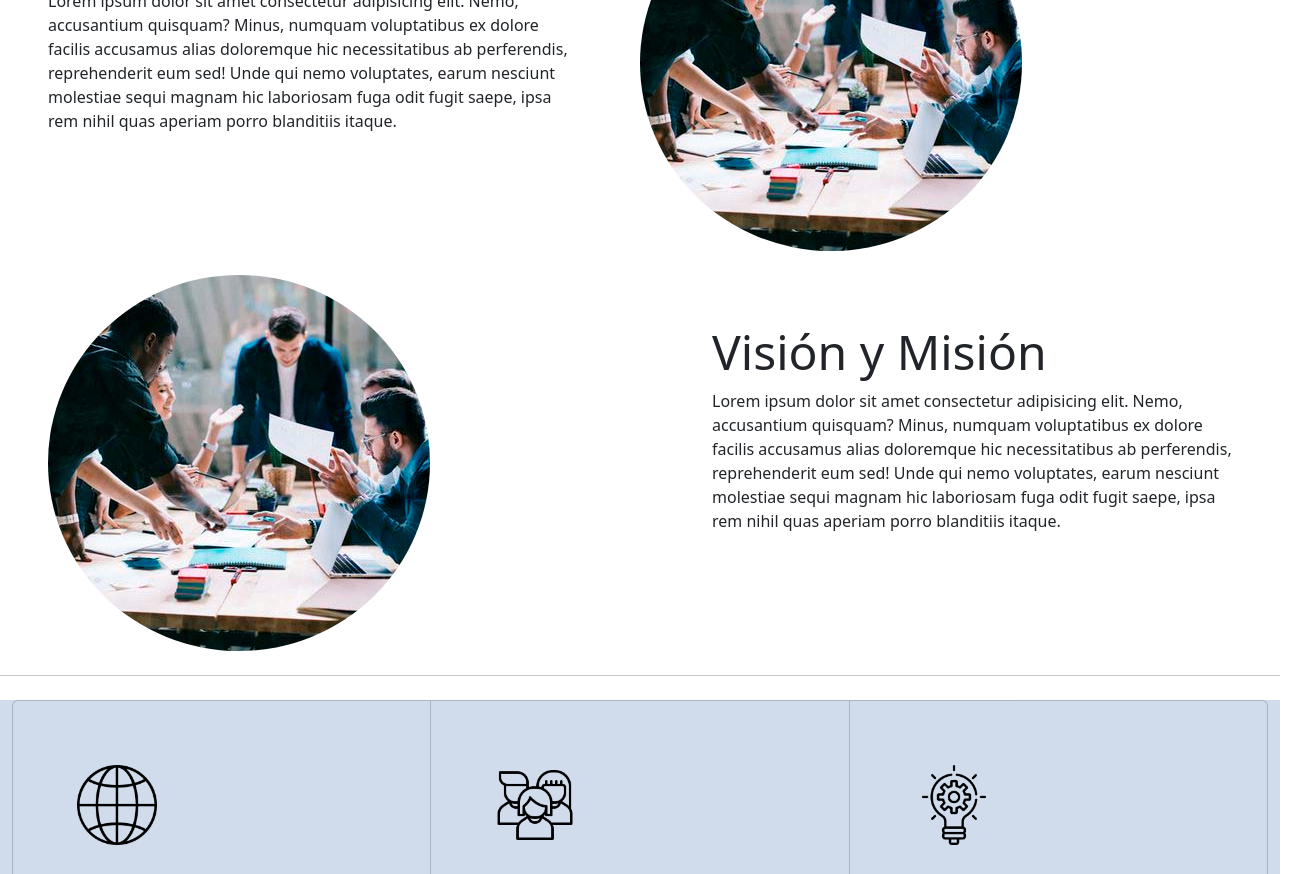
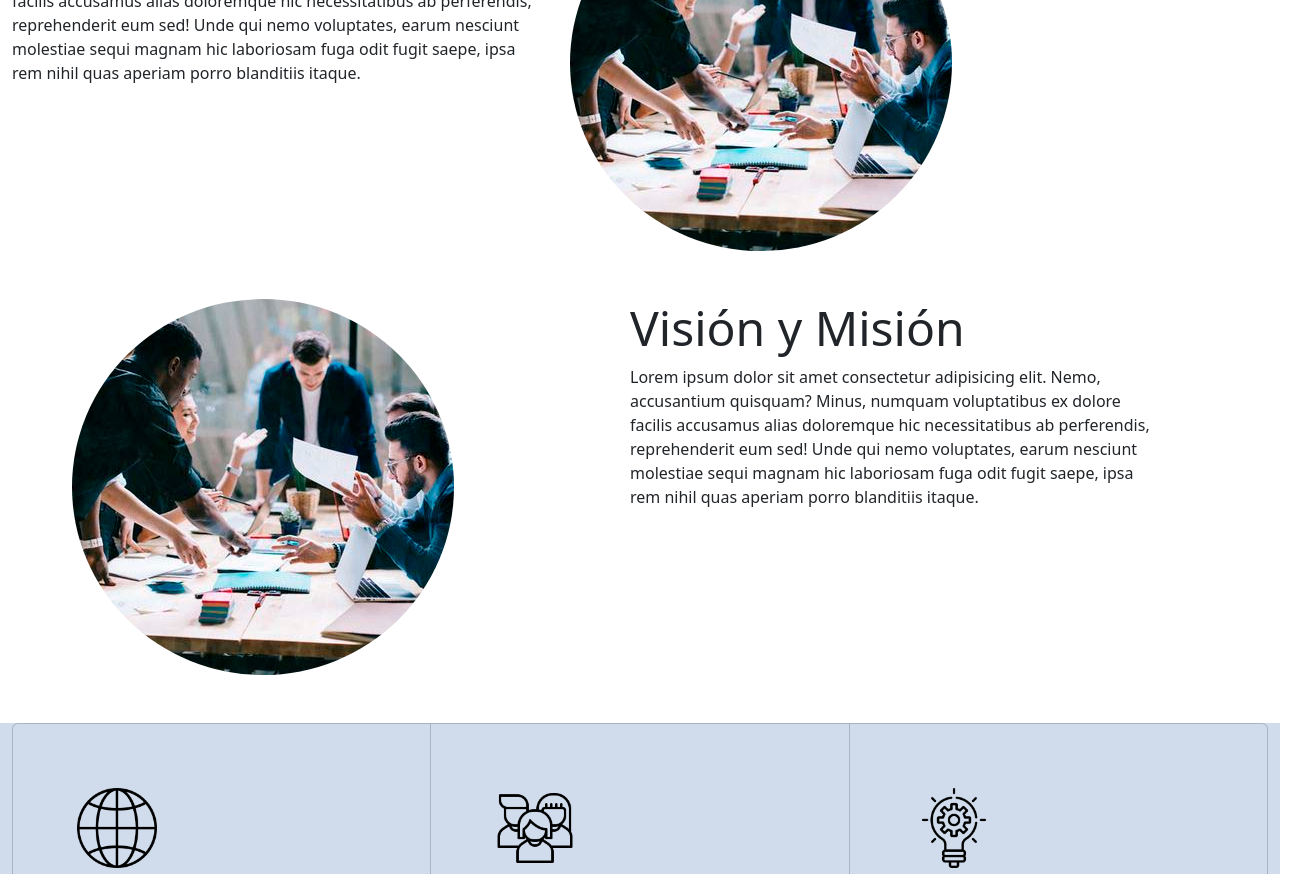
Before and after one commit to cristianlzelaya/Proyecto-modulo-2-js, a plain HTML site: page views/nosotros.html in a window 1280 px wide. Shown: the part 581-1455 px from the top of the page, 1304 px wide, since content can reach past the window. Drawn offline with nearby package versions, Linux system fonts and the light colour scheme; a script that the page names is missing.

Commit message:
nuevo commit

```diff
--- a/style/stylesNosotros.css
+++ b/style/stylesNosotros.css
@@ -38,6 +38,5 @@ h2{
 }
 
 .cards-integrantes{
-    width: 400px;
-    /* height: 500px; */
+    max-width: 350px;
 }
--- a/views/nosotros.html
+++ b/views/nosotros.html
@@ -15,14 +15,14 @@
   <body>
     <header></header>
     <section
-      class="principal p-4 my-2 text-white d-flex flex-column text-center flex-lg-column-reverse"
+      class="principal p-4 my-2 text-white d-flex flex-column text-center flex-lg-column-reverse flex-md-column-reverse"
     >
       <div class="container-fluid">
         <h1>Quienes Somos</h1>
       </div>
     </section>
-    <section class="container-fluid row mt-5">
-      <div class="col-lg-6 p-5">
+    <section class="container row mt-5">
+      <div class="col-lg-6">
         <h2>Historia</h2>
         <p>
           Lorem ipsum dolor sit amet consectetur adipisicing elit. Nemo,
@@ -41,7 +41,7 @@
         />
       </div>
     </section>
-    <section class="container-fluid row m-4">
+    <section class="container row m-5">
       <div class="col-lg-6">
         <img
           class="imgPrincipales"
@@ -49,7 +49,7 @@
           alt="grupo de trabajo"
         />
       </div>
-      <div class="col-lg-6 p-5">
+      <div class="col-lg-6">
         <h2>Visión y Misión</h2>
         <p>
           Lorem ipsum dolor sit amet consectetur adipisicing elit. Nemo,
@@ -62,7 +62,6 @@
       </div>
     </section>
 
-    <hr />
     <div class="container-fluid mt-4 caracteristicas">
       <div class="card-group">
         <div class="card p-5 caracteristicas">
```
